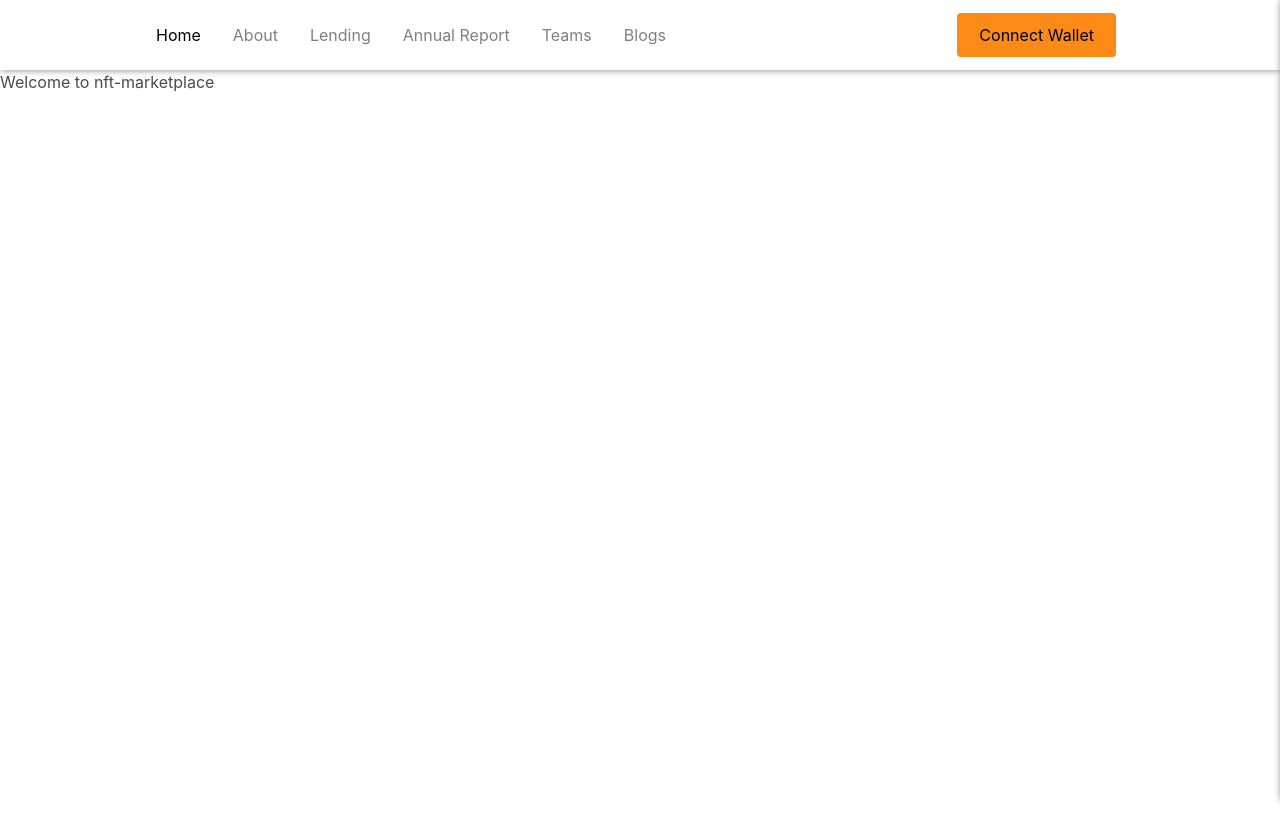
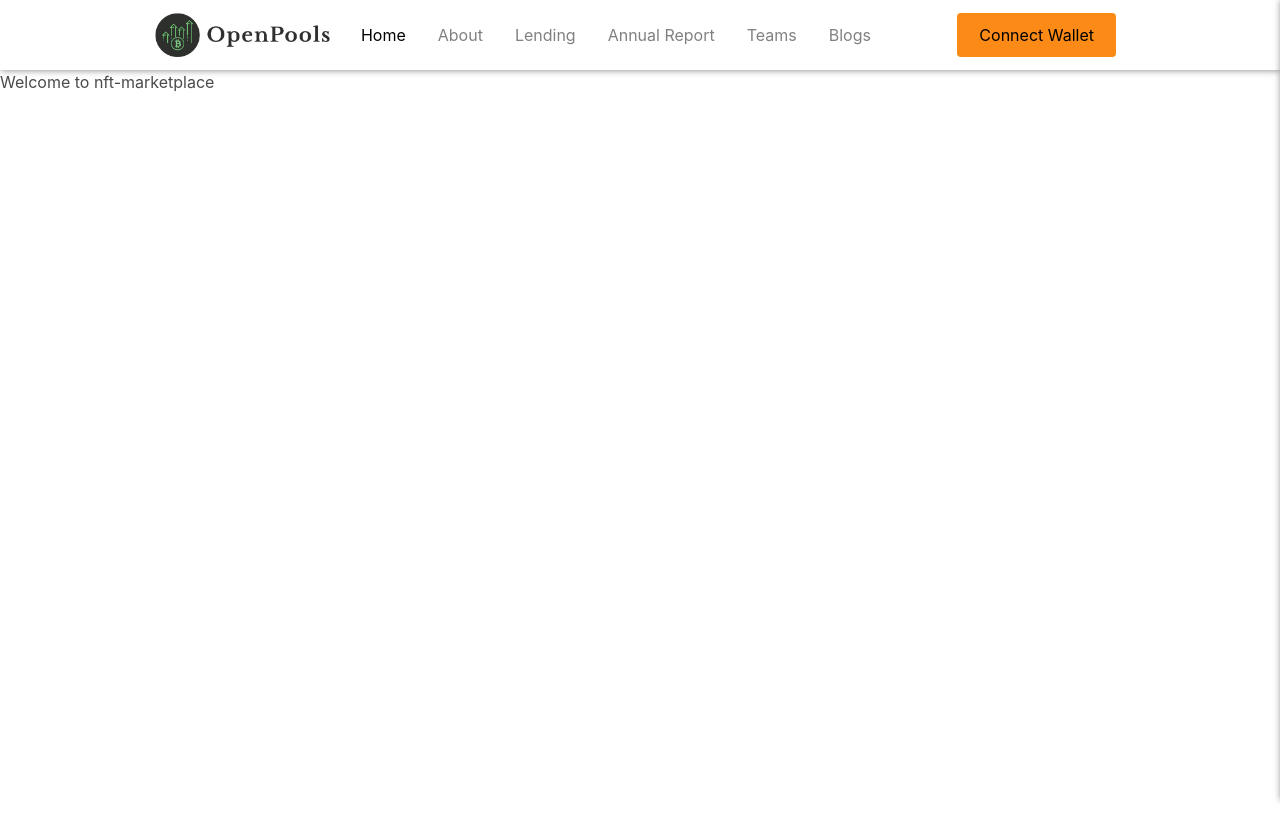
Before and after one commit to ndhaka007/nft-marketplace, a React (Create React App) app: page / in a window 1280 px wide. Shown: the top 840 px of the page. Built offline with nearby package versions, Linux system fonts and the light colour scheme.

Commit message:
added logo

```diff
--- a/src/components/Navbar/NavbarElements.js
+++ b/src/components/Navbar/NavbarElements.js
@@ -39,6 +39,12 @@ export const Bars = styled(FaBars)`
     font-size: 1.8rem;
     cursor: pointer;
   }
+`;
+
+export const LogoImage = styled.img`
+  align-items: left;
+  height: 70%;
+  margin: 15px;
 `;
 
 export const NavMenu = styled.div`
--- a/src/components/Navbar/index.js
+++ b/src/components/Navbar/index.js
@@ -6,8 +6,10 @@ import {
   NavMenu,
   NavBtn,
   NavBtnLink,
+  LogoImage,
 } from './NavbarElements';
 import SlideDrawer from '../SlideDrawer';
+import Logo from '../../testing/logo.png';
 
 const Navbar = () => {
 
@@ -18,6 +20,7 @@ const Navbar = () => {
       <Nav>
         <Bars />
         <NavMenu>
+          <LogoImage src={Logo}/>
           <NavLink to='/' activeStyle>
             Home
           </NavLink>
```
Also changed, not shown: src/testing/logo.png (added).
